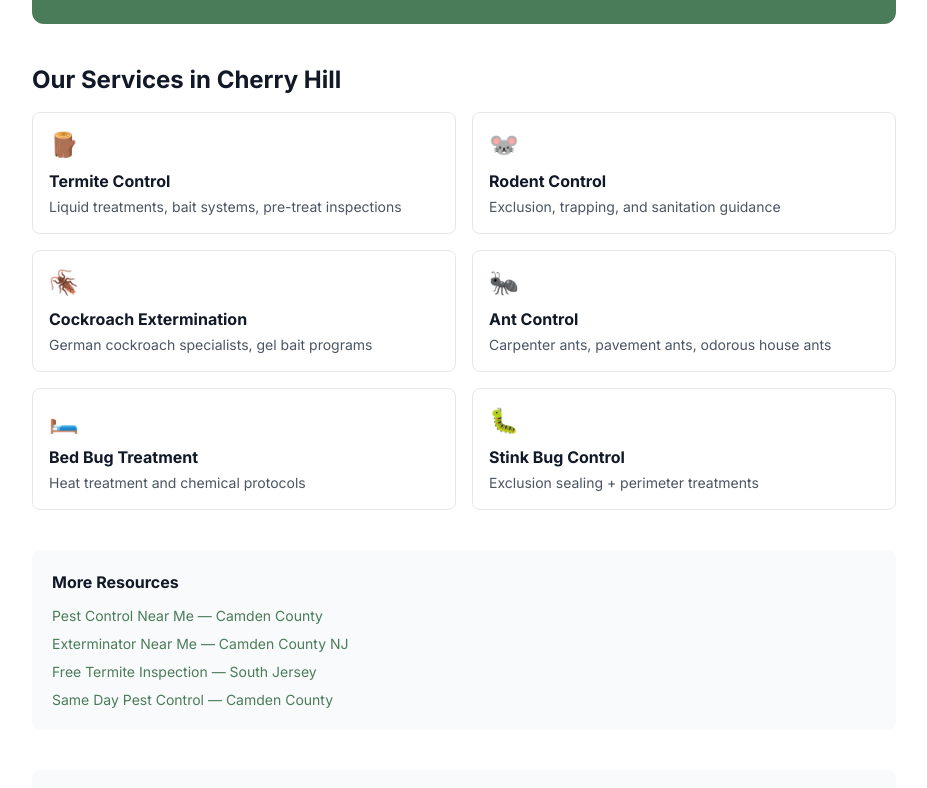
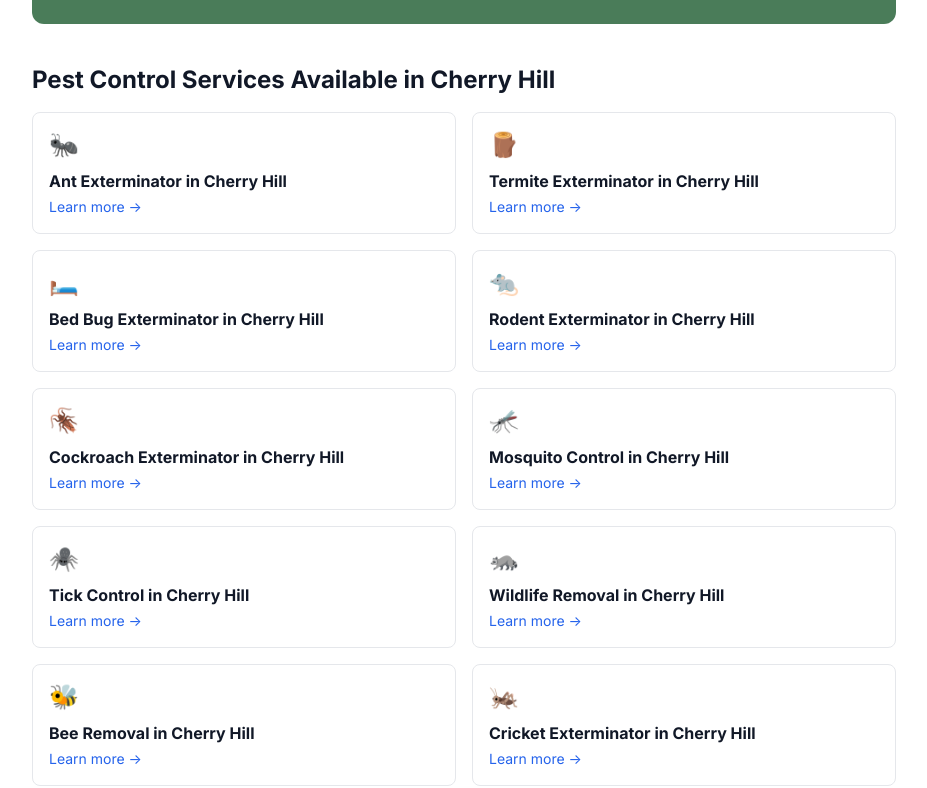
Before and after one commit to jeremyecker/pestcontrolcamdencounty, a Next.js app: page /camden-county/cherry-hill in a window 1280 px wide. Shown: the part 1221-2009 px from the top of the page, without its empty margins (176-1103 px from the left). Built offline with nearby package versions, Linux system fonts and the light colour scheme; no server answers.

Commit message:
Add internal links from town pages to service×town pages

```diff
--- a/app/[region]/[town]/page.tsx
+++ b/app/[region]/[town]/page.tsx
@@ -2,7 +2,7 @@ import { notFound } from 'next/navigation';
 import type { Metadata } from 'next';
 import Link from 'next/link';
 import { getRegion } from '@/lib/regions';
-import { BRAND } from '@/hub.config';
+import { BRAND, SERVICE_TOWN_ROUTES } from '@/hub.config';
 import CTABanner from '@/components/sections/CTABanner';
 import { TOWN_OPENERS } from '@/data/town-openers';
 import { CITY_LAYER7 } from '@/data/layer7-data';
@@ -172,15 +172,19 @@ export default async function TownPage({ params }: { params: Promise<{ region: s
           </div>
         </div>
 
-        {/* Services Grid */}
-        <h2 className="text-2xl font-bold text-gray-900 mb-4">Our Services in {townName}</h2>
+        {/* Services Grid — linked to service×town pages */}
+        <h2 className="text-2xl font-bold text-gray-900 mb-4">Pest Control Services Available in {townName}</h2>
         <div className="grid grid-cols-1 sm:grid-cols-2 gap-4 mb-10">
-          {services.map((s) => (
-            <div key={s.name} className="border border-gray-200 rounded-lg p-4 hover:shadow-md transition-shadow">
-              <div className="text-2xl mb-2">{s.icon}</div>
-              <h3 className="font-bold text-gray-900 mb-1">{s.name}</h3>
-              <p className="text-sm text-gray-600">{s.desc}</p>
-            </div>
+          {SERVICE_TOWN_ROUTES.map((svc) => (
+            <Link
+              key={svc.slug}
+              href={`/${regionSlug}/${svc.slug}/${townSlug}/`}
+              className="border border-gray-200 rounded-lg p-4 hover:shadow-md hover:border-blue-300 transition-all group"
+            >
+              <div className="text-2xl mb-2">{svc.icon}</div>
+              <h3 className="font-bold text-gray-900 group-hover:text-blue-700 transition-colors">{svc.name} in {townName}</h3>
+              <p className="text-sm text-blue-600 mt-1">Learn more →</p>
+            </Link>
           ))}
         </div>
 
--- a/hub.config.ts
+++ b/hub.config.ts
@@ -78,6 +78,19 @@ export const NETWORK_SITES: NetworkSite[] = [];
 // ============================================================
 // TYPES
 // ============================================================
+export const SERVICE_TOWN_ROUTES = [
+  { name: 'Ant Exterminator', slug: 'ant-exterminator', icon: '🐜' },
+  { name: 'Termite Exterminator', slug: 'termite-exterminator', icon: '🪵' },
+  { name: 'Bed Bug Exterminator', slug: 'bed-bug-exterminator', icon: '🛏️' },
+  { name: 'Rodent Exterminator', slug: 'rodent-exterminator', icon: '🐀' },
+  { name: 'Cockroach Exterminator', slug: 'cockroach-exterminator', icon: '🪳' },
+  { name: 'Mosquito Control', slug: 'mosquito-control', icon: '🦟' },
+  { name: 'Tick Control', slug: 'tick-control', icon: '🕷️' },
+  { name: 'Wildlife Removal', slug: 'wildlife-removal', icon: '🦝' },
+  { name: 'Bee Removal', slug: 'bee-removal', icon: '🐝' },
+  { name: 'Cricket Exterminator', slug: 'cricket-exterminator', icon: '🦗' },
+] as const;
+
 export interface GMBEntry {
   id: string;
   name: string;
```
